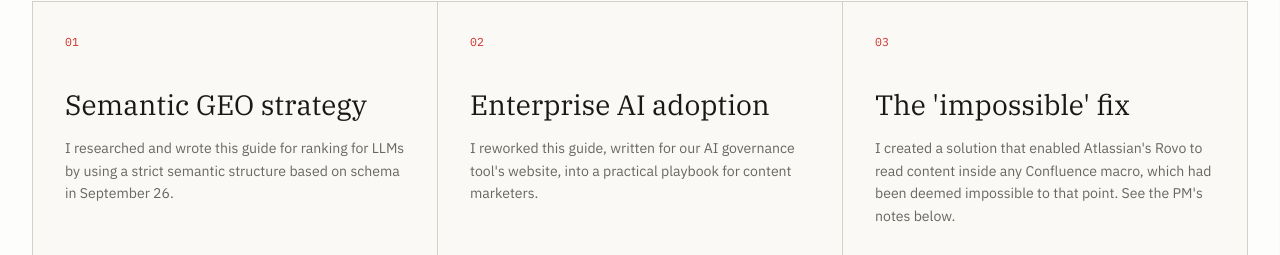
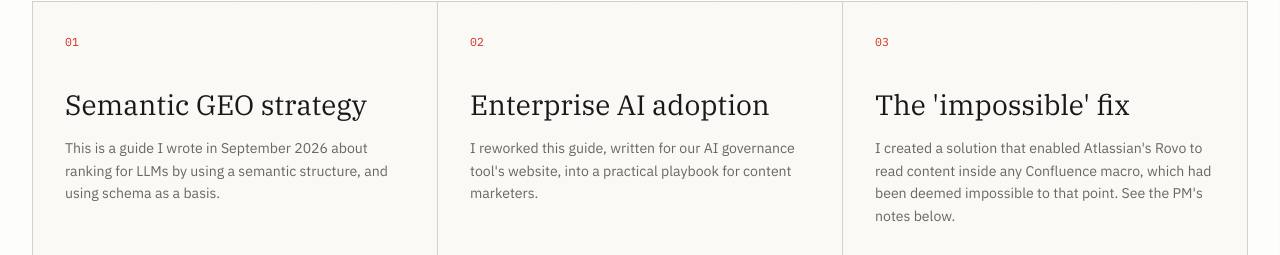
Before and after one commit to simonkirrane/Career-Highlights, a React (Vite) app: page / in a window 1280 px wide. Shown: the part 9088-9343 px from the top of the page. Built offline with nearby package versions, Linux system fonts and the light colour scheme; the HTML template or start-up script is replaced by a standard one.

Commit message:
Revise description of Semantic GEO strategy guide

```diff
--- a/src/App.tsx
+++ b/src/App.tsx
@@ -447,7 +447,7 @@ In the first year, by retooling documentation into bottom-of-funnel blogs, hirin
                 <span>01</span>
                 <h3>Semantic GEO strategy</h3>
                 <p>
-                  I researched and wrote this guide for ranking for LLMs by using a strict semantic structure based on schema in September 26.
+                  This is a guide I wrote in September 2026 about ranking for LLMs by using a semantic structure, and using schema as a basis.
                 </p>
                 <ExternalLink href="https://signal.simonkirrane.com/">
                   Read Signal/Noise
```
